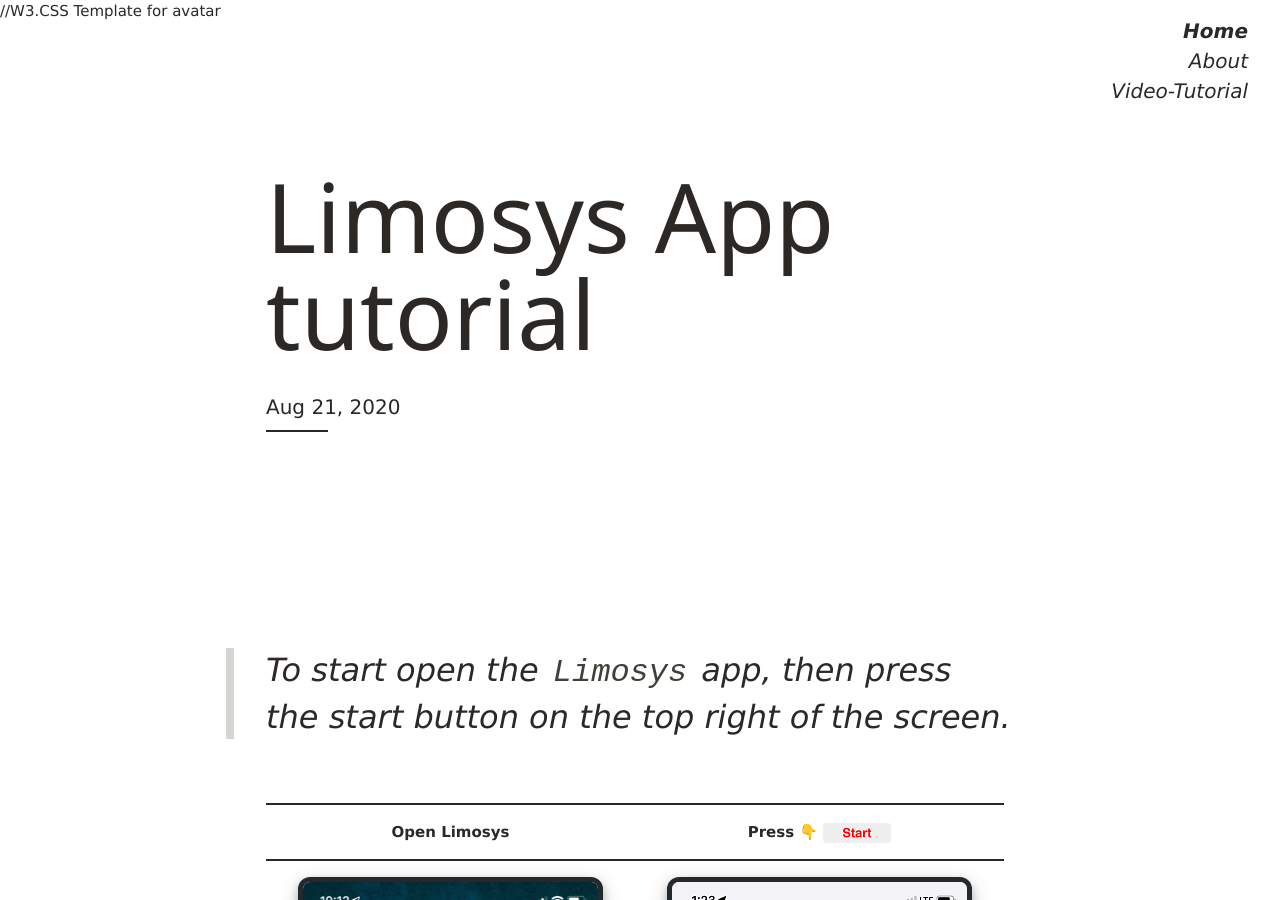
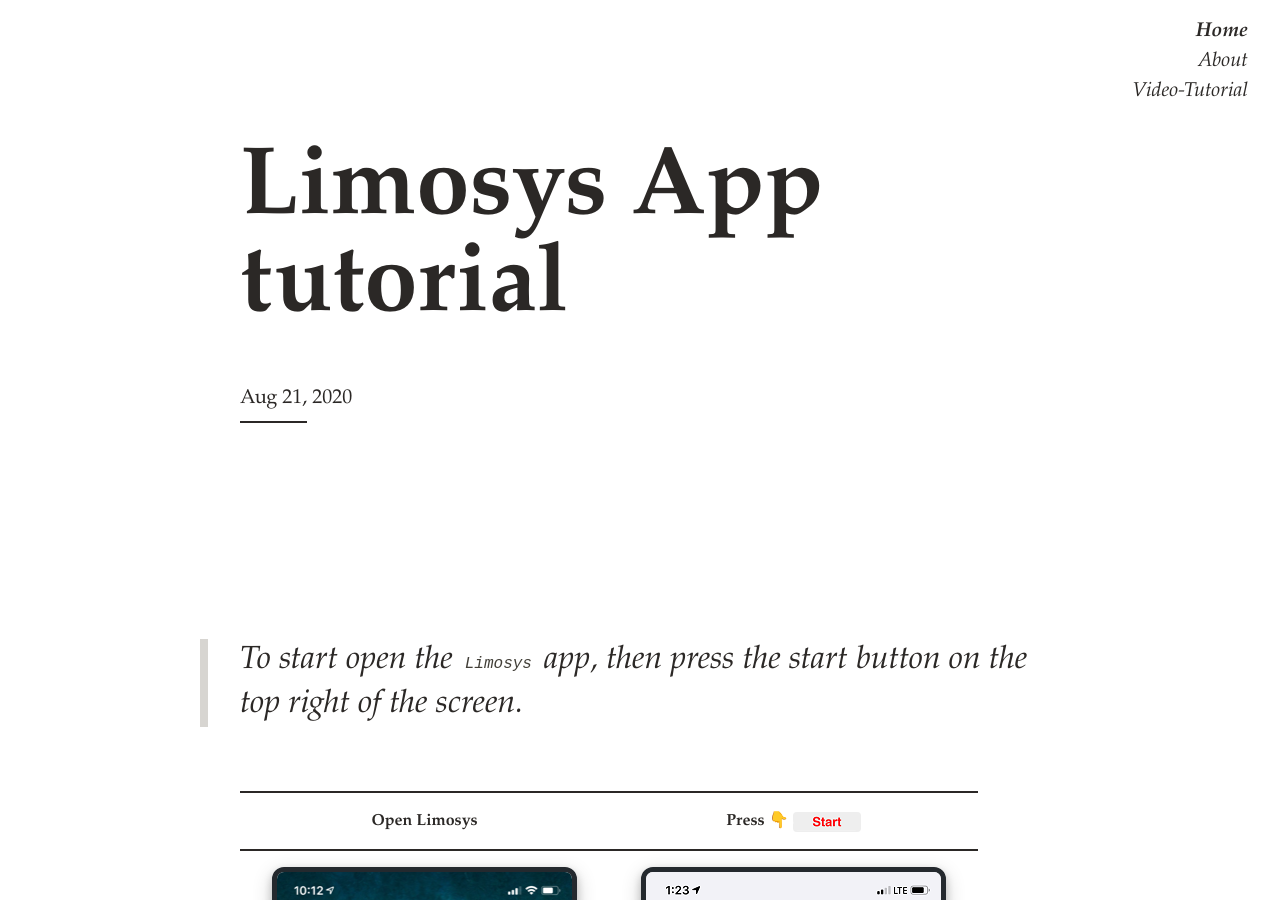
Before and after one commit to brd-blog/info-site, a Jekyll site: the page built from _posts/2020-08-21-limosys-app-tutorial.md, in a window 1280 px wide and 900 px high. Built offline with Jekyll 4.4.1, drawn with Linux system fonts in a browser that asks for light colours; nearby versions of some CDN libraries; emoji names are drawn with the system emoji font; part of the change alters nothing that is shown.

Commit message:
mod _incl/head.html & _post/limsys-app-tut.md

```diff
--- a/_includes/head.html
+++ b/_includes/head.html
@@ -13,9 +13,6 @@
   <link rel="canonical" href="{{ page.url | replace:'index.html','' | prepend: site.baseurl | prepend: site.url }}">
   <link rel="alternate" type="application/rss+xml" title="{{ site.title }}" href="{{ "/feed.xml" | prepend: site.baseurl | prepend: site.url }}">
 
-  //W3.CSS Template for avatar
-  <link rel="stylesheet" href="https://www.w3schools.com/w3css/4/w3.css">
-
   <script async defer src="https://buttons.github.io/buttons.js"></script>
   <!-- FontAwesome -->
   <script src="https://kit.fontawesome.com/71d971b66c.js" crossorigin="anonymous"></script>
--- a/_posts/2020-08-21-limosys-app-tutorial.md
+++ b/_posts/2020-08-21-limosys-app-tutorial.md
@@ -13,7 +13,7 @@ Open Limosys | Press :point_down: ![start-btn]({{site.baseurl}}/images/start-btn
 
 > Once you start the app, you can bid on trips. Make sure you are on the Live screen.
 
-Live Screen :point_right: ![start-btn]({{site.baseurl}}/images/live-btn.png) | Click to bid. ![start-btn]({{site.baseurl}}/images/blue-arrow.png) The arrow will turn green ![start-btn]({{site.baseurl}}/images/green-arrow.png)
+Live Screen :point_right: ![bid-arrow]({{site.baseurl}}/images/live-btn.png) | Click to bid. ![bid-arrow]({{site.baseurl}}/images/blue-arrow.png) The arrow will turn green ![bid-arrow]({{site.baseurl}}/images/green-arrow.png)
 :-------------------------:|:-------------------------:
 ![screenshot]({{site.baseurl}}/images/limosys-live.png) | ![screenshot]({{site.baseurl}}/images/limosys-bid.png)
 
@@ -67,9 +67,9 @@ Nav to Drop Off | Click :point_down: Finalize
 
 > Flip your device horizontally.
 
- Flip horizontally ![vertical]({{site.baseurl}}/images\icons8-flip-vertical-32.png)  ![horizontally]({{site.baseurl}}/images\icons8-flip-horizontal-32.png) |  Driver's Signature :black_nib:
+ Flip horizontally ![vertical]({{site.baseurl}}/images/icons8-flip-vertical-32.png)  ![horizontally]({{site.baseurl}}/images/icons8-flip-horizontal-32.png) |  Driver's Signature :black_nib:
 :-------------------------:|:-------------------------:
-![screenshot2]({{site.baseurl}}/images/limosys-vrt.png) | ![screenshot]({{site.baseurl}}/images/limosys-hrz.png)
+![screenshot]({{site.baseurl}}/images/limosys-vrt.png) | ![screenshot]({{site.baseurl}}/images/limosys-hrz.png)
 
 > Sign and submit
 
```
